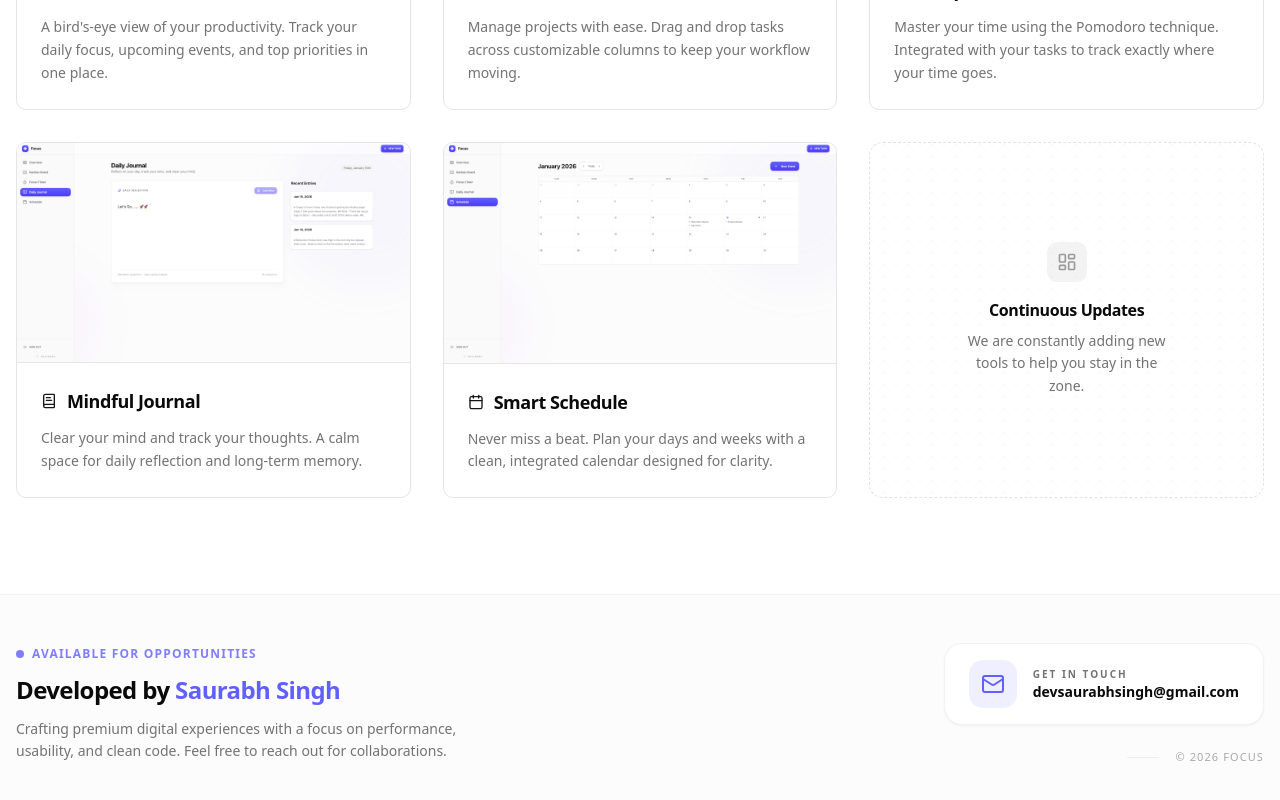
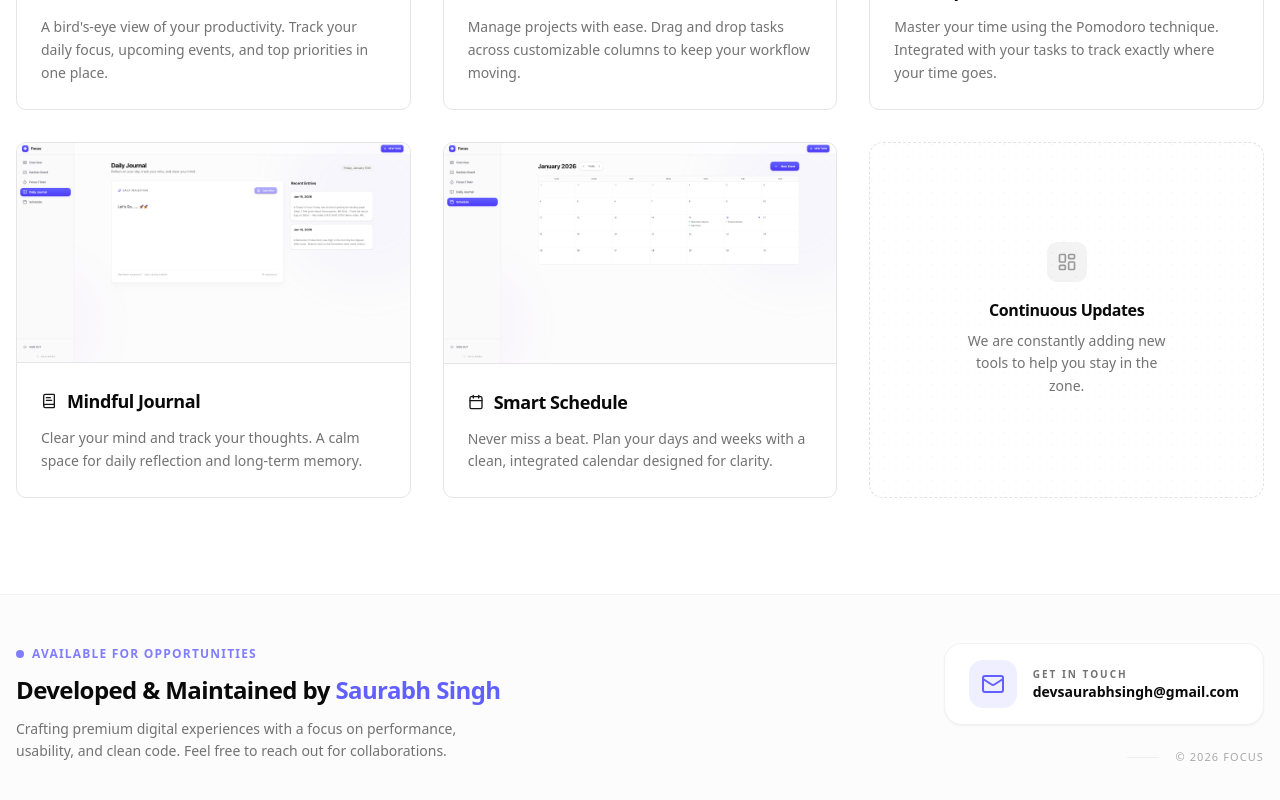
Before and after one commit to UnbiasedEagle/focus, a Next.js app: page / in a window 1280 px wide. Shown: the part 1340-2140 px from the top of the page. Built offline with nearby package versions, Linux system fonts and the light colour scheme; no server answers.

Commit message:
docs: use 'Developed & Maintained' branding with layout optimizations

```diff
--- a/src/components/dashboard/MobileSidebar.tsx
+++ b/src/components/dashboard/MobileSidebar.tsx
@@ -69,8 +69,8 @@ export function MobileSidebar() {
               href='mailto:devsaurabhsingh@gmail.com'
               className='block group p-4 rounded-xl bg-zinc-100/50 dark:bg-zinc-900/50 border border-zinc-200 dark:border-zinc-800 transition-all hover:border-indigo-500/30'
             >
-              <p className='text-[10px] font-bold text-zinc-400 dark:text-zinc-500 uppercase tracking-[0.2em] leading-none mb-1.5'>
-                Developer
+              <p className='text-[8px] font-bold text-zinc-400 dark:text-zinc-500 uppercase tracking-widest leading-none mb-1.5 whitespace-nowrap'>
+                Developed & Maintained
               </p>
               <p className='text-xs font-bold text-foreground group-hover:text-indigo-500 transition-colors'>
                 Saurabh Singh
--- a/src/components/dashboard/Sidebar.tsx
+++ b/src/components/dashboard/Sidebar.tsx
@@ -123,8 +123,8 @@ export function Sidebar() {
               href='mailto:devsaurabhsingh@gmail.com'
               className='block group p-3 rounded-xl bg-zinc-100/50 dark:bg-zinc-900/50 border border-zinc-200 dark:border-zinc-800 transition-all hover:border-indigo-500/30'
             >
-              <p className='text-[10px] font-bold text-zinc-400 dark:text-zinc-500 uppercase tracking-[0.2em] leading-none mb-1.5'>
-                Developer
+              <p className='text-[8px] font-bold text-zinc-400 dark:text-zinc-500 uppercase tracking-widest leading-none mb-1.5 whitespace-nowrap'>
+                Developed & Maintained
               </p>
               <p className='text-xs font-bold text-foreground group-hover:text-indigo-500 transition-colors'>
                 Saurabh Singh
--- a/src/components/layout/Footer.tsx
+++ b/src/components/layout/Footer.tsx
@@ -19,7 +19,7 @@ export function Footer() {
             </div>
 
             <h3 className='text-2xl font-bold tracking-tight text-foreground'>
-              Developed by{' '}
+              Developed & Maintained by{' '}
               <span className='text-indigo-500'>Saurabh Singh</span>
             </h3>
 
```
